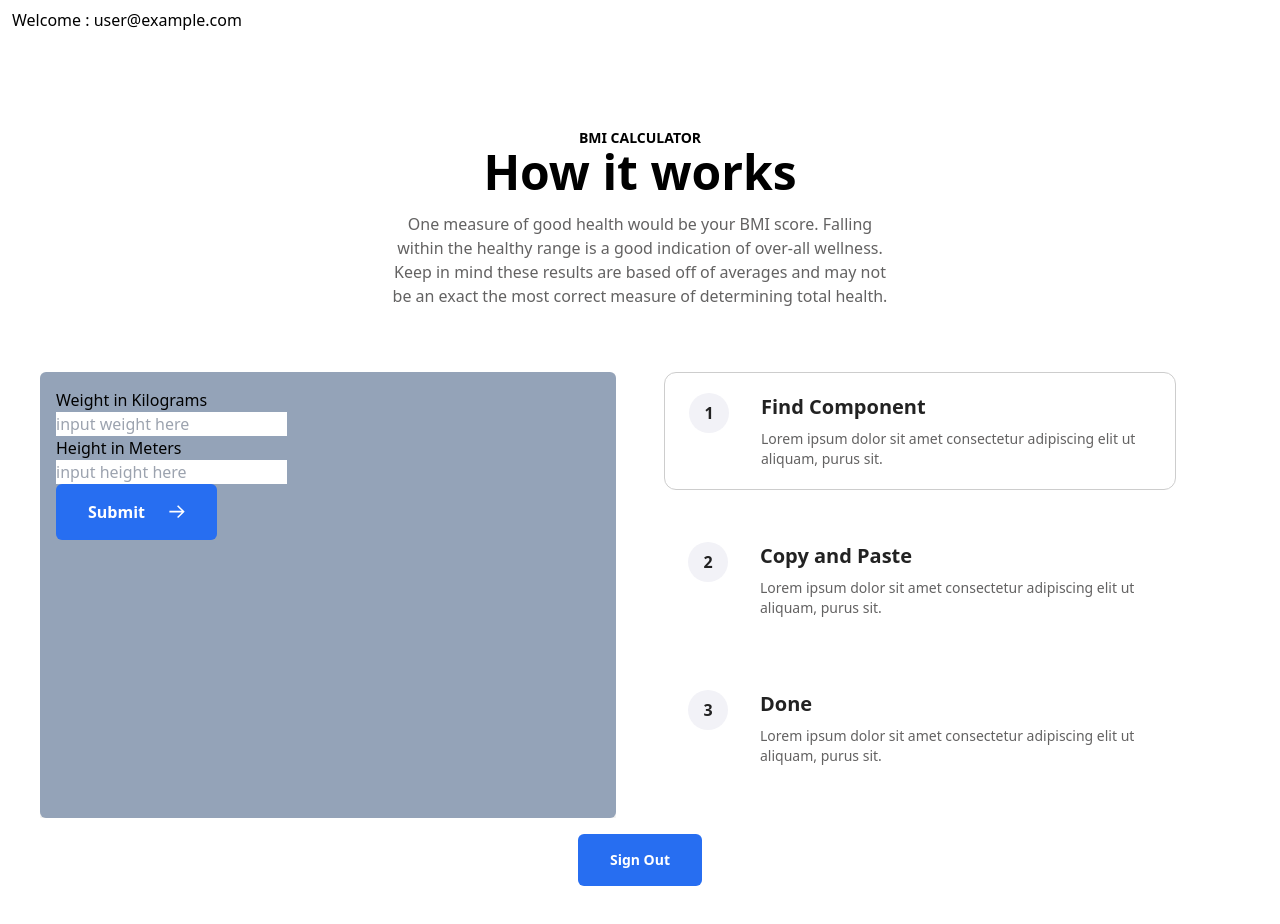
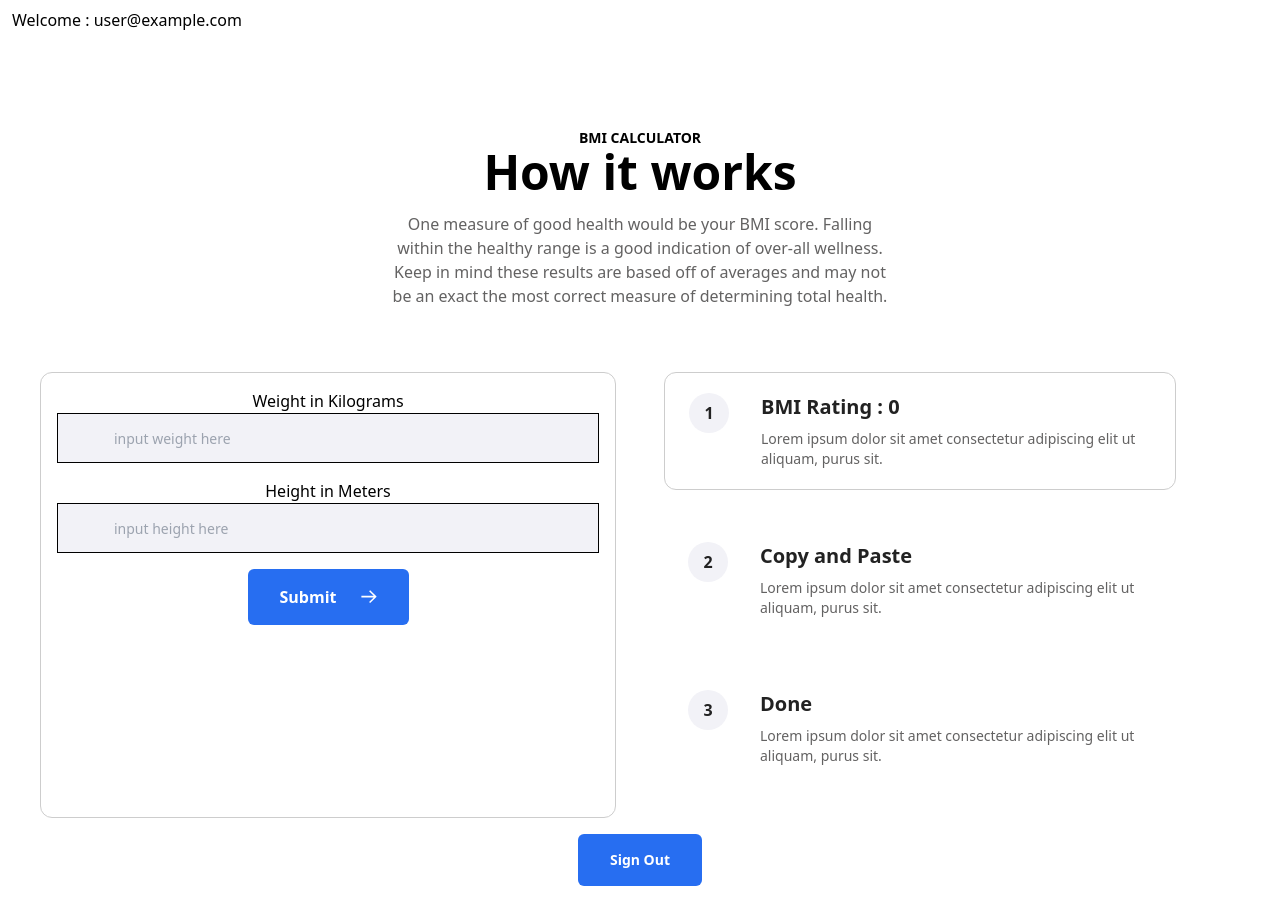
Before and after one commit to flor3z/onebetterbody, a React (Vite) app: page /account in a window 1280 px wide. Shown: the top 924 px of the page. Built offline with nearby package versions, Linux system fonts and the light colour scheme; no server answers; sample sign-in values are in the browser's storage.

Commit message:
initial implementation for BMI calculator

```diff
--- a/src/components/Account.jsx
+++ b/src/components/Account.jsx
@@ -1,9 +1,21 @@
 import { useNavigate } from 'react-router-dom';
 import { UserAuth } from '../context/AuthContext';
-
+import { useState } from 'react';
 import React from 'react';
 
 function Account() {
+  const [weight, setWeight] = useState('');
+  const [height, setHeight] = useState('');
+  const [result, setResult] = useState('');
+
+  const handleSubmitResult = (e) => {
+    e.preventDefault();
+    const heightSquared = height * height;
+    setResult(weight / heightSquared);
+    setHeight('');
+    setWeight('');
+  };
+
   const { user, logout } = UserAuth();
 
   const navigate = useNavigate();
@@ -11,7 +23,7 @@ function Account() {
   const handleLogOut = async () => {
     try {
       await logout();
-      navigate('/');
+      navigate('/signin');
     } catch (e) {
       console.log(e.message);
     }
@@ -45,7 +57,9 @@ function Account() {
                 <p className="text-sm font-bold sm:text-base">1</p>
               </div>
               <div className="ml-4 flex flex-col gap-2">
-                <h5 className="text-xl font-bold">Find Component</h5>
+                <h5 className="text-xl font-bold">
+                  BMI Rating : {Math.round(result)}{' '}
+                </h5>
                 <p className="text-sm text-[#636262]">
                   Lorem ipsum dolor sit amet consectetur adipiscing elit ut
                   aliquam, purus sit.
@@ -83,12 +97,25 @@ function Account() {
               </div>
             </a>
           </div>
-          <form className="block h-full w-full overflow-hidden [grid-area:1/1/2/2] lg:[grid-area:1/1/2/2]">
-            <div className="flex flex-col items-start p-4 text-left bg-slate-400 w-full h-full rounded-md shadow-md">
+          <div className="block w-auto h-auto md:h-full md:w-full overflow-hidden [grid-area:1/1/2/2] lg:[grid-area:1/1/2/2] rounded-xl border border-solid border-[#cdcdcd]">
+            <form onSubmit={handleSubmitResult}>
+              <div className="flex flex-col items-center p-4 text-left ">
                 <label>Weight in Kilograms</label>
-              <input type="text" placeholder="input weight here" />
+                <input
+                  className="mb-4 block h-9 w-full border border-black bg-[#f2f2f7] px-3 py-6 pl-14 text-sm text-[#333333]"
+                  onChange={(e) => setWeight(e.target.value)}
+                  value={weight}
+                  type="number"
+                  placeholder="input weight here"
+                />
                 <label>Height in Meters</label>
-              <input type="text" placeholder="input height here" />
+                <input
+                  className="mb-4 block h-9 w-full border border-black bg-[#f2f2f7] px-3 py-6 pl-14 text-sm text-[#333333]"
+                  onChange={(e) => setHeight(e.target.value)}
+                  value={height}
+                  type="number"
+                  placeholder="input height here"
+                />
                 <button
                   href="#"
                   className="flex items-center justify-center bg-[#276ef1] px-8 py-4 text-center font-semibold rounded-md text-white"
@@ -106,6 +133,7 @@ function Account() {
                 </button>
               </div>
             </form>
+          </div>
         </div>
         <div className="flex justify-center items-center text-sm py-4">
           <button
```
Lines whose indentation alone changed are shown as unchanged.
